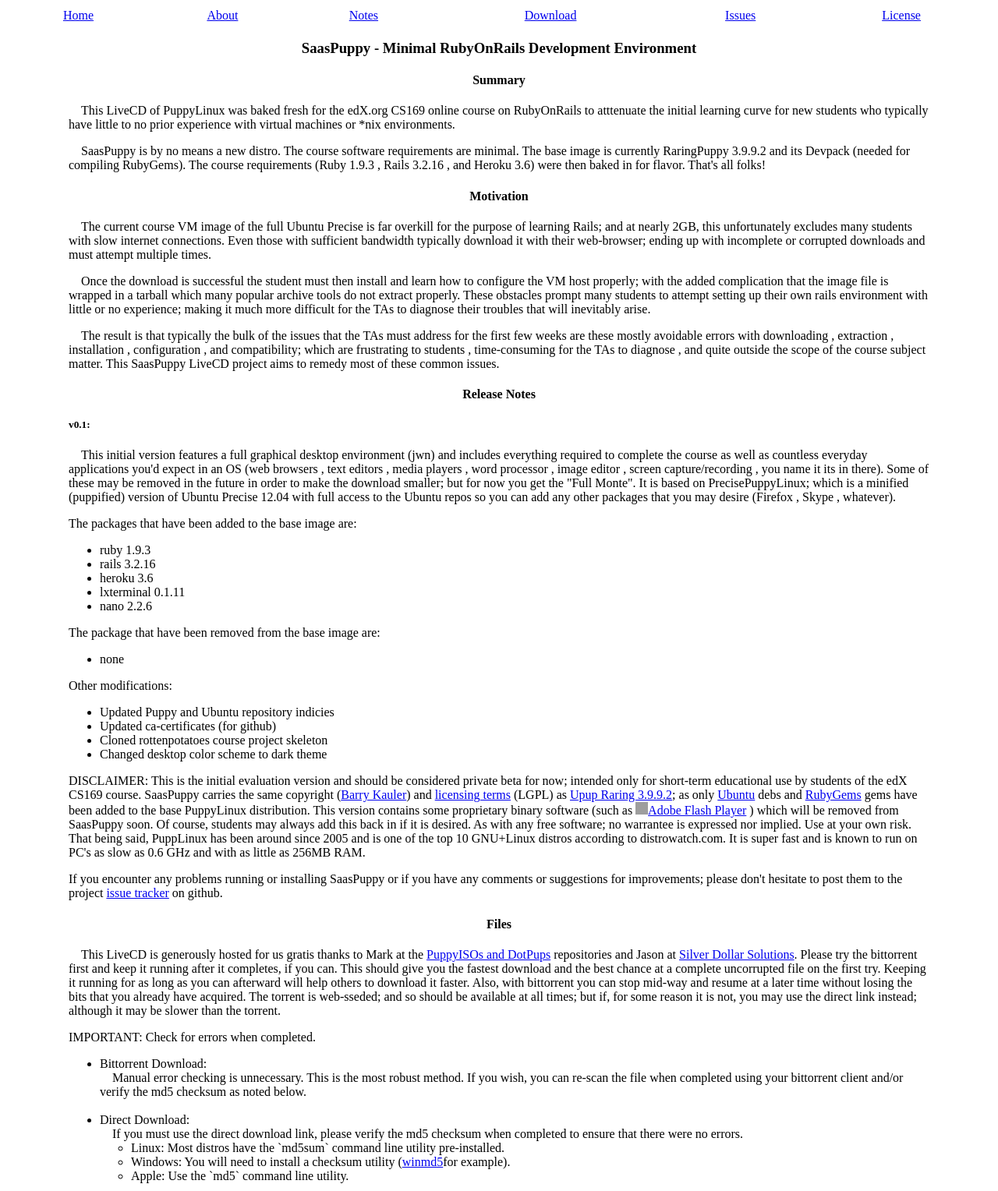
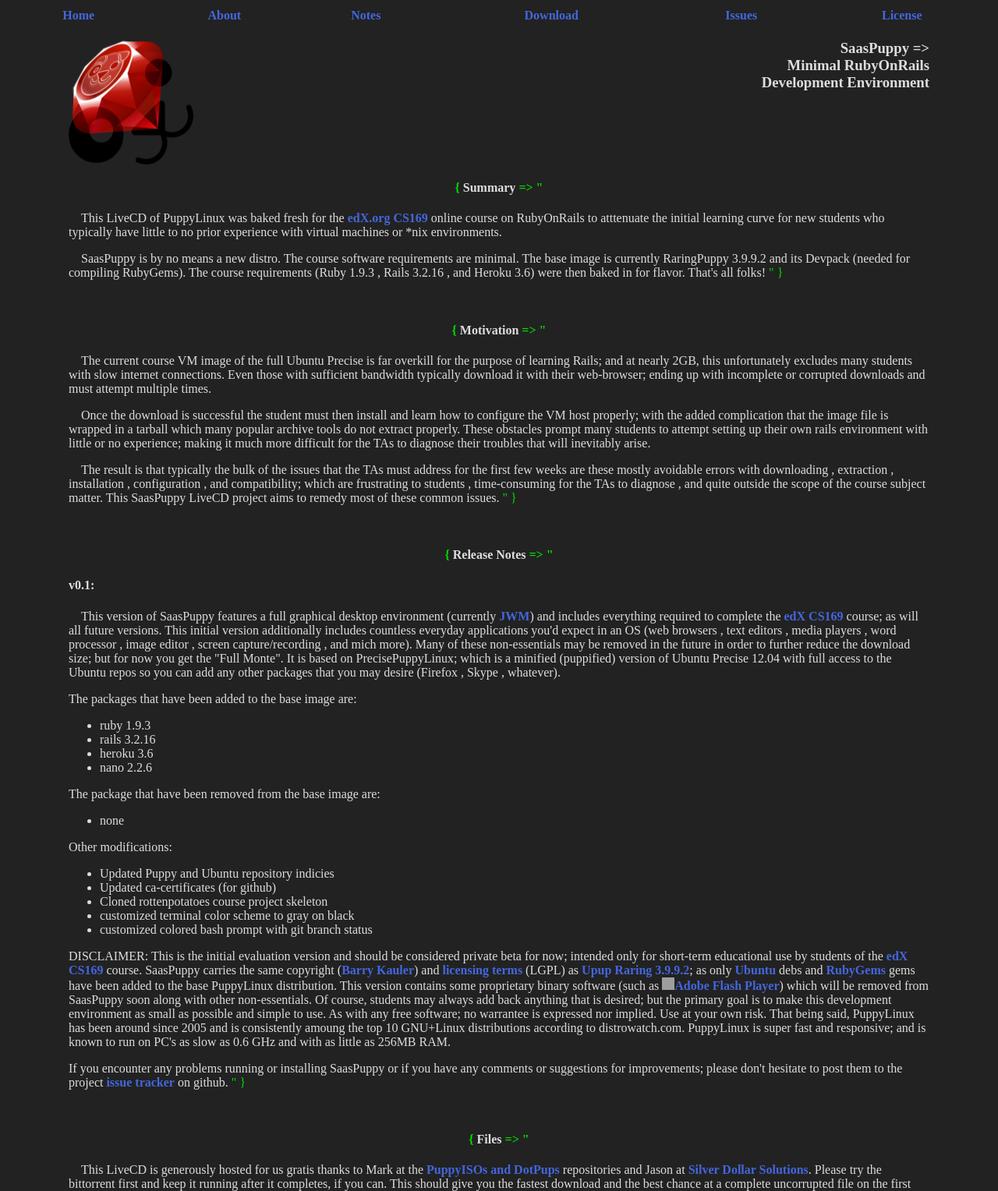
Before and after one commit to saas-puppy/saas-puppy.github.io, a plain HTML site: page index.html in a window 1280 px wide. Shown: the top 1528 px of the page at 78% size. Drawn offline with Linux system fonts and the light colour scheme; grey boxes are pictures that could not be loaded.

Commit message:
add cheezy logo , links , and some styling

```diff
--- a/index.html
+++ b/index.html
@@ -3,10 +3,20 @@
 <head>
   <title>SaasPuppy - Minimal RubyOnRails Development Environment</title>
   <style>
-    #content-div  { margin-left: 5em   ; margin-right: 5em ; }
-    h3 , h4       { text-align: center ; }
-    .nav-table    { width: 100% ; }
-    .nav-table tr { text-align: center ; }
+    body               { background-color: #222      ; color:        #ddd  ; }
+    a                  { text-decoration:  none      ; color:        #46d  ; }
+    a:link , a:visited { font-weight:      bold      ; color:        #46d  ; }
+    a:hover            { border:           1px solid ; font-weight:  bold  ; }
+    a:active           { background-color: #008      ; }
+    .operator          { color:            #0d0      ; }
+    #content-div       { margin-left:      5em       ; margin-right: 5em   ; }
+    #title-div         { height:           160px     ; }
+    #title-h3          { text-align:       right     ; }
+    #logo-img          { width:            160px     ; height:       160px ; float:left ; }
+    .heading-h4        { text-align:       center    ; }
+    .heading-h4 a      { color:            #ddd      ; }
+    .nav-table         { width:            100%      ; }
+    .nav-table tr      { text-align:       center    ; }
 #flash-img { width: 16px ; height: 16px ; }
   </style>
 </head>
@@ -27,21 +37,25 @@
 
 <div id="content-div">
 
-  <h3 id="title-h3">SaasPuppy - Minimal RubyOnRails Development Environment</h3>
+  <div id="title-div">
+    <img id="logo-img" src="saas-puppy-logo.png" />
+    <h3 id="title-h3">SaasPuppy =><br />Minimal RubyOnRails<br />Development Environment</h3>
+  </div>
 
   <div id="summary-div">
-
-    <h4 class="heading-h4"><a nohref id="home">Summary</a></h4>
+    <h4 class="heading-h4"><a nohref id="home"><span class="operator">{</span> Summary <span class="operator">=> "</span></a></h4>
 
     <p>
-      &nbsp;&nbsp;&nbsp;&nbsp;This LiveCD of PuppyLinux was baked fresh for the edX.org CS169 online course on RubyOnRails to atttenuate the initial learning curve for new students who typically have little to no prior experience with virtual machines or *nix environments.
+      &nbsp;&nbsp;&nbsp;&nbsp;This LiveCD of PuppyLinux was baked fresh for the <a href="https://www.edx.org/course/uc-berkeleyx/uc-berkeleyx-cs169-1x-engineering-1377">edX.org CS169</a> online course on RubyOnRails to atttenuate the initial learning curve for new students who typically have little to no prior experience with virtual machines or *nix environments.
     </p>
 
     <p>
-      &nbsp;&nbsp;&nbsp;&nbsp;SaasPuppy is by no means a new distro. The course software requirements are minimal. The base image is currently RaringPuppy 3.9.9.2 and its Devpack (needed for compiling RubyGems). The course requirements (Ruby 1.9.3 , Rails 3.2.16 , and Heroku 3.6) were then baked in for flavor. That's all folks!
+      &nbsp;&nbsp;&nbsp;&nbsp;SaasPuppy is by no means a new distro. The course software requirements are minimal. The base image is currently RaringPuppy 3.9.9.2 and its Devpack (needed for compiling RubyGems). The course requirements (Ruby 1.9.3 , Rails 3.2.16 , and Heroku 3.6) were then baked in for flavor. That's all folks! <span class="operator">" }</span>
     </p>
 
-    <h4 class="heading-h4"><a nohref id="about">Motivation</a></h4>
+<p>&nbsp;</p>
+
+    <h4 class="heading-h4"><a nohref id="about"><span class="operator">{</span> Motivation <span class="operator">=> "</span></a></h4>
 
     <p>
       &nbsp;&nbsp;&nbsp;&nbsp;The current course VM image of the full Ubuntu Precise is far overkill for the purpose of learning Rails; and at nearly 2GB, this unfortunately excludes many students with slow internet connections. Even those with sufficient bandwidth typically download it with their web-browser; ending up with incomplete or corrupted downloads and must attempt multiple times.
@@ -52,17 +66,19 @@
     </p>
 
     <p>
-      &nbsp;&nbsp;&nbsp;&nbsp;The result is that typically the bulk of the issues that the TAs must address for the first few weeks are these mostly avoidable errors with downloading , extraction , installation , configuration , and compatibility; which are frustrating to students , time-consuming for the TAs to diagnose , and quite outside the scope of the course subject matter. This SaasPuppy LiveCD project aims to remedy most of these common issues.
+      &nbsp;&nbsp;&nbsp;&nbsp;The result is that typically the bulk of the issues that the TAs must address for the first few weeks are these mostly avoidable errors with downloading , extraction , installation , configuration , and compatibility; which are frustrating to students , time-consuming for the TAs to diagnose , and quite outside the scope of the course subject matter. This SaasPuppy LiveCD project aims to remedy most of these common issues. <span class="operator">" }</span>
     </p>
   </div>
 
+<p>&nbsp;</p>
+
   <div id="notes-div">
-    <h4 class="heading-h4"><a nohref id="release">Release Notes</a></h4>
+    <h4 class="heading-h4"><a nohref id="release"><span class="operator">{</span> Release Notes <span class="operator">=> "</span></a></h4>
 
-    <h5 class="heading-h5">v0.1:</h5>
+    <h4 class="version-h4">v0.1:</h5>
 
     <p>
-      &nbsp;&nbsp;&nbsp;&nbsp;This initial version features a full graphical desktop environment (jwn) and includes everything required to complete the course as well as countless everyday applications you'd expect in an OS (web browsers , text editors , media players , word processor , image editor , screen capture/recording , you name it its in there). Some of these may be removed in the future in order to make the download smaller; but for now you get the "Full Monte". It is based on PrecisePuppyLinux; which is a minified (puppified) version of Ubuntu Precise 12.04 with full access to the Ubuntu repos so you can add any other packages that you may desire (Firefox , Skype , whatever).
+      &nbsp;&nbsp;&nbsp;&nbsp;This version of SaasPuppy features a full graphical desktop environment (currently <a href="http://joewing.net/projects/jwm/">JWM</a>) and includes everything required to complete the <a href="https://www.edx.org/course/uc-berkeleyx/uc-berkeleyx-cs169-1x-engineering-1377">edX CS169</a> course; as will all future versions. This initial version additionally includes countless everyday applications you'd expect in an OS (web browsers , text editors , media players , word processor , image editor , screen capture/recording , and mich more). Many of these non-essentials may be removed in the future in order to further reduce the download size; but for now you get the "Full Monte". It is based on PrecisePuppyLinux; which is a minified (puppified) version of Ubuntu Precise 12.04 with full access to the Ubuntu repos so you can add any other packages that you may desire (Firefox , Skype , whatever).
     </p>
 
     <p>The packages that have been added to the base image are:
@@ -70,7 +86,6 @@
         <li>ruby 1.9.3</li>
         <li>rails 3.2.16</li>
         <li>heroku 3.6</li>
-        <li>lxterminal 0.1.11</li> <!-- n/a v0.2 -->
         <li>nano 2.2.6</li>
       </ul>
     </p>
@@ -86,27 +101,27 @@
         <li>Updated Puppy and Ubuntu repository indicies</li>
         <li>Updated ca-certificates (for github)</li>
         <li>Cloned rottenpotatoes course project skeleton</li>
-        <li>Changed desktop color scheme to dark theme</li> <!-- n/a v0.2 -->
-<!-- v0.2
         <li>customized terminal color scheme to gray on black</li>
         <li>customized colored bash prompt with git branch status</li>
--->
       </ul>
     </p>
 
-    <p>DISCLAIMER: This is the initial evaluation version and should be considered private beta for now; intended only for short-term educational use by students of the edX CS169 course. SaasPuppy carries the same copyright (<a href="http://bkhome.org/bkauler/">Barry Kauler</a>) and <a href="http://puppylinux.org/wikka/License">licensing terms</a> (LGPL) as <a href="http://puppylinux.org/wikka/Raring?redirect=no">Upup Raring 3.9.9.2</a><!-- <a href="http://puppylinux.org/wikka/PuppyPrecise?redirect=no">Precise Puppy 5.7.1</a> v0.2 -->; as only <a href="http://www.ubuntu.com">Ubuntu</a> debs and <a href="https://rubygems.org/">RubyGems</a> gems have been added to the base PuppyLinux distribution. This version contains some proprietary binary software (such as
+    <p>DISCLAIMER: This is the initial evaluation version and should be considered private beta for now; intended only for short-term educational use by students of the <a href="https://www.edx.org/course/uc-berkeleyx/uc-berkeleyx-cs169-1x-engineering-1377">edX CS169</a> course. SaasPuppy carries the same copyright (<a href="http://bkhome.org/bkauler/">Barry Kauler</a>) and <a href="http://puppylinux.org/wikka/License">licensing terms</a> (LGPL) as <a href="http://puppylinux.org/wikka/Raring?redirect=no">Upup Raring 3.9.9.2</a><!-- <a href="http://puppylinux.org/wikka/PuppyPrecise?redirect=no">Precise Puppy 5.7.1</a> v0.2 -->; as only <a href="http://www.ubuntu.com">Ubuntu</a> debs and <a href="https://rubygems.org/">RubyGems</a> gems have been added to the base PuppyLinux distribution.
 
-<img id="flash-img" src="http://blog.vivisectingmedia.com/wp-content/uploads/2007/10/rune_flash.gif" alt=" (image: http://blog.vivisectingmedia.com/wp-content/uploads/2007/10/rune_flash.gif) "><a href="http://www.adobe.com/">Adobe Flash Player</a>
+This version contains some proprietary binary software (such as
+<img id="flash-img" src="http://blog.vivisectingmedia.com/wp-content/uploads/2007/10/rune_flash.gif" alt=" (image: http://blog.vivisectingmedia.com/wp-content/uploads/2007/10/rune_flash.gif) "><a href="http://www.adobe.com/">Adobe Flash Player</a>) which will be removed from SaasPuppy soon along with other non-essentials. Of course, students may always add back anything that is desired; but the primary goal is to make this development environment as small as possible and simple to use.
 
-) which will be removed from SaasPuppy soon. Of course, students may always add this back in if it is desired. As with any free software; no warrantee is expressed nor implied. Use at your own risk. That being said, PuppLinux has been around since 2005 and is one of the top 10 GNU+Linux distros according to distrowatch.com.  It is super fast and is known to run on PC's as slow as 0.6 GHz and with as little as 256MB RAM.
+      As with any free software; no warrantee is expressed nor implied. Use at your own risk. That being said, PuppyLinux has been around since 2005 and is consistently amoung the top 10 GNU+Linux distributions according to distrowatch.com. PuppyLinux is super fast and responsive; and is known to run on PC's as slow as 0.6 GHz and with as little as 256MB RAM.
     </p>
     <p>
-      If you encounter any problems running or installing SaasPuppy or if you have any comments or suggestions for improvements; please don't hesitate to post them to the project <a href="https://github.com/saas-puppy/saas-puppy/issues">issue tracker</a> on github.
+      If you encounter any problems running or installing SaasPuppy or if you have any comments or suggestions for improvements; please don't hesitate to post them to the project <a href="https://github.com/saas-puppy/saas-puppy/issues">issue tracker</a> on github. <span class="operator">" }</span>
     </p>
   </div>
 
+<p>&nbsp;</p>
+
   <div id="links-div">
-    <h4 class="heading-h4"><a nohref id="files">Files</a></h4>
+    <h4 class="heading-h4"><a nohref id="files"><span class="operator">{</span> Files <span class="operator">=> "</span></a></h4>
 
     <p>
       &nbsp;&nbsp;&nbsp;&nbsp;This LiveCD is generously hosted for us gratis thanks to Mark at the <a href="http://www.dotpups.de">PuppyISOs and DotPups</a> repositories and Jason at <a href="http://silverdollarsolutions.com">Silver Dollar Solutions</a>. Please try the bittorrent first and keep it running after it completes, if you can. This should give you the fastest download and the best chance at a complete uncorrupted file on the first try. Keeping it running for as long as you can afterward will help others to download it faster. Also, with bittorrent you can stop mid-way and resume at a later time without losing the bits that you already have acquired. The torrent is web-sseded; and so should be available at all times; but if, for some reason it is not, you may use the direct link instead; although it may be slower than the torrent.
@@ -143,14 +158,14 @@
       <tr>
         <td>Md5sum:</td>
         <td><a id="md5sum-a"></a></td>
-        <td>(Please check this if you downloaded direct)</td>
+        <td>(Please check this if you downloaded direct) <span class="operator">" }</span></td>
       </tr>
     </table>
   </div>
 
 </div>
 
-<p></p>
+<p>&nbsp;</p>
 
 <table class="nav-table">
   <tr>
```
Also changed, not shown: saas-puppy-logo.png (added).
